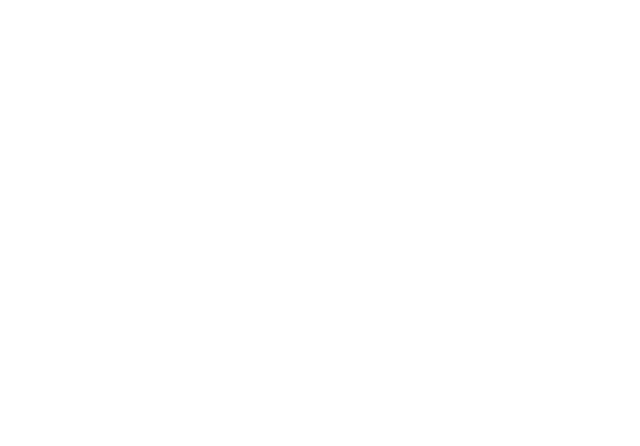
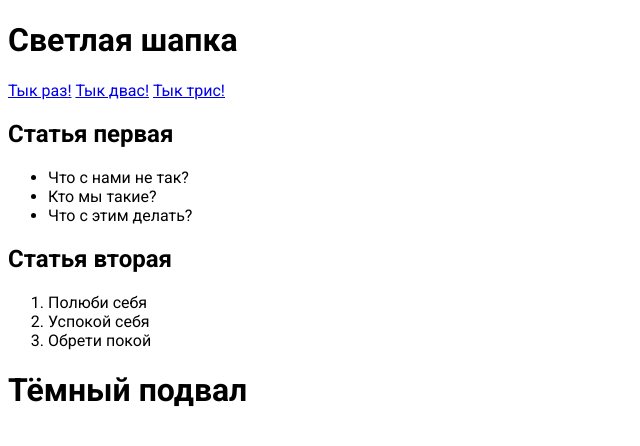
Before and after one commit to js-tasks-ru/htmlcss-20210812_bleshunov5b, a website: page 02-dz0/01-semantic-mockup/solution.html in a window 1280 px wide. Shown: the whole page, without its empty margins (0-640 px from the left). Drawn offline with Linux system fonts and the light colour scheme; files that its build step writes are made by us from their sources; files whose address does not match are found by name.

Commit message:
add solution for 0-module 1-task

```diff
--- a/02-dz0/01-semantic-mockup/solution.html
+++ b/02-dz0/01-semantic-mockup/solution.html
@@ -1,4 +1,43 @@
 <!DOCTYPE html>
 <html lang="ru">
     <!-- Ваше решение -->
+    <head>
+      <meta charset="utf-8" />
+      <link rel="preconnect" href="https://fonts.googleapis.com">
+      <link rel="preconnect" href="https://fonts.gstatic.com" crossorigin>
+      <link href="https://fonts.googleapis.com/css2?family=PT+Serif&display=swap" rel="stylesheet">
+      <link rel="stylesheet" href="main.css" />
+      <title>Лучшая веб-страница</title>
+    </head>
+    <body>
+      <header>
+        <h1>Светлая шапка</h1>
+        <nav>
+          <a href="#">Тык раз!</a>
+          <a href="#">Тык двас!</a>
+          <a href="#">Тык трис!</a>
+        </nav>
+      </header>
+      <main>
+        <article>
+          <h2>Статья первая</h2>
+          <ul>
+            <li>Что с нами не так?</li>
+            <li>Кто мы такие?</li>
+            <li>Что с этим делать?</li>
+          </ul>
+        </article>
+        <article>
+          <h2>Статья вторая</h2>
+          <ol>
+            <li>Полюби себя</li>
+            <li>Успокой себя</li>
+            <li>Обрети покой</li>
+          </ol>
+        </article>
+      </main>
+      <footer>
+        <h1>Тёмный подвал</h1>
+      </footer>
+    </body>
 </html>
```
